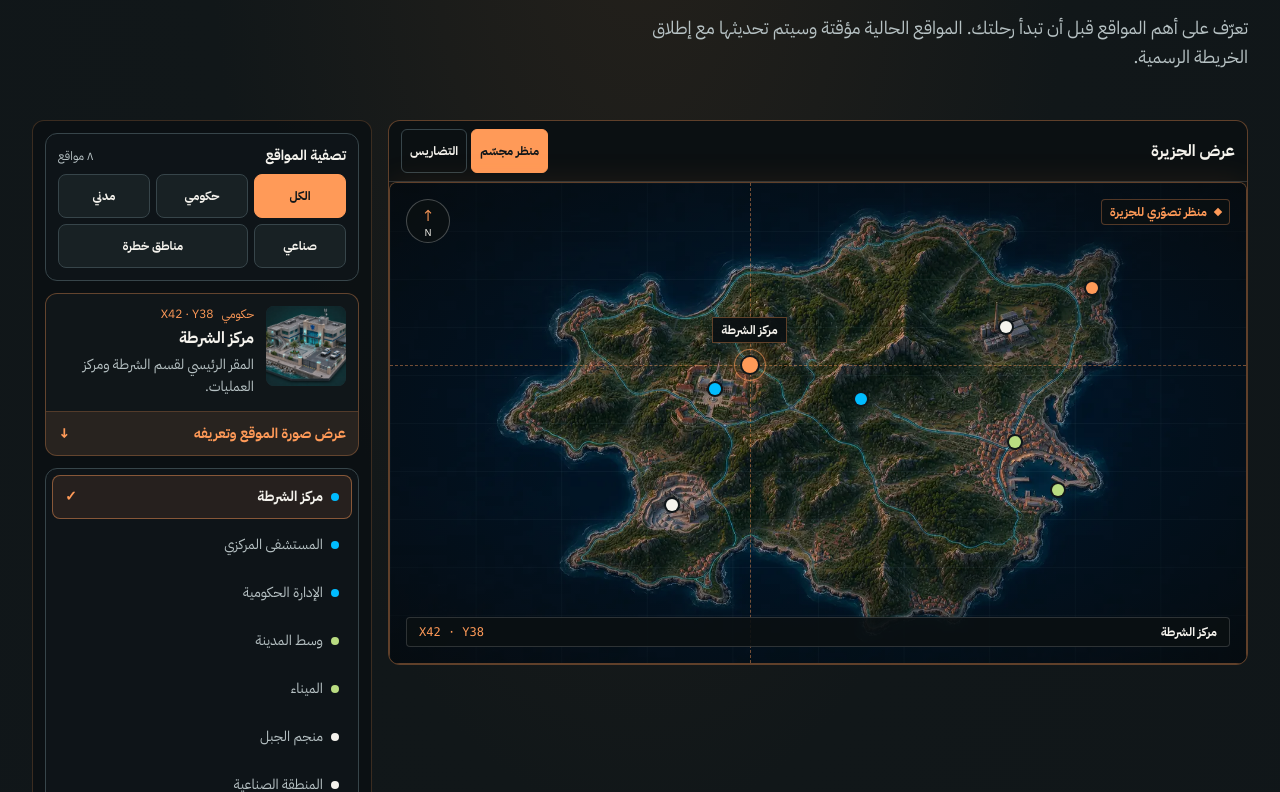
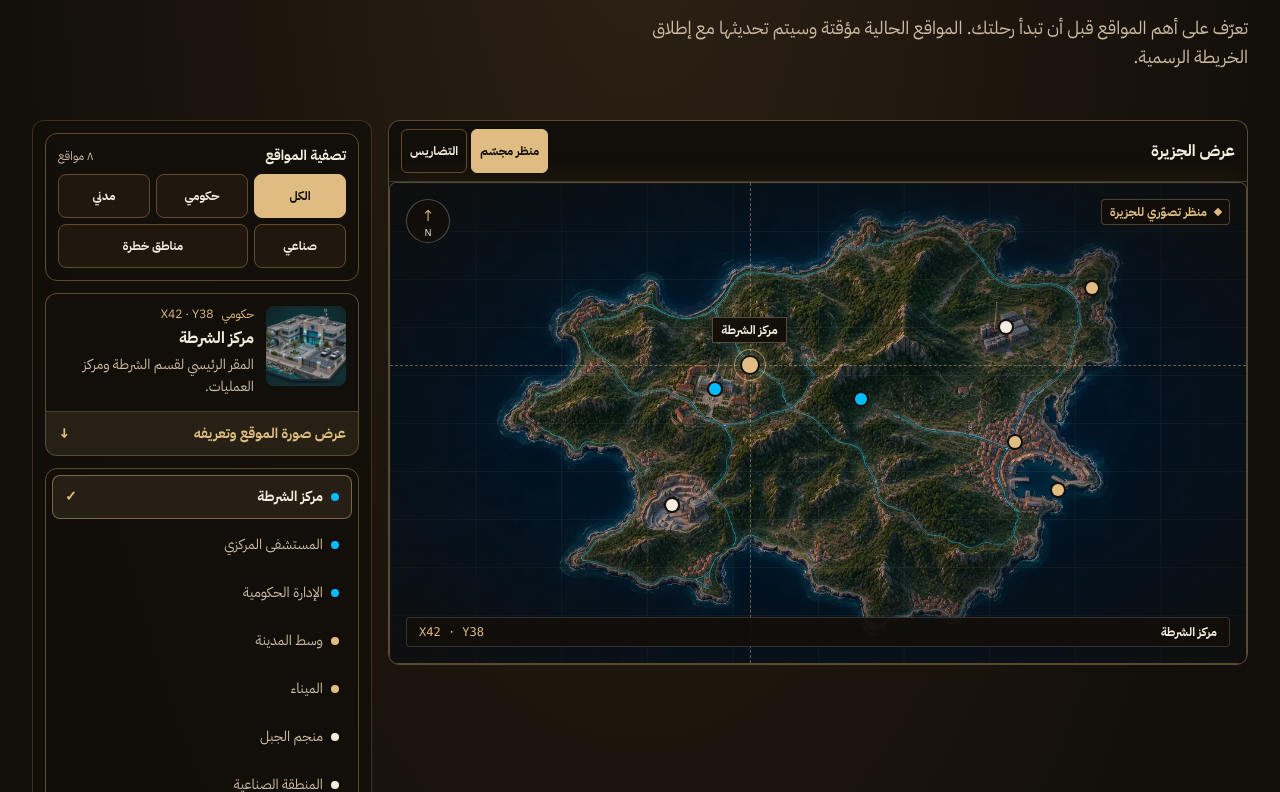
Before and after one commit to dhybalrwqy911-png/nextjs-boilerplate, a Next.js app: page /map in a window 1280 px wide. Shown: the part 788-1580 px from the top of the page. Built offline with nearby package versions, Linux system fonts and the light colour scheme.

Commit message:
Apply Arab Reforger logo palette across the site

```diff
--- a/app/globals.css
+++ b/app/globals.css
@@ -1,34 +1,35 @@
 @import "tailwindcss";
 
 :root {
-  --background: #101619;
-  --surface: #182124;
-  --surface-2: #222d31;
-  --border: #37454a;
-  --foreground: #f5f3ed;
-  --muted: #b7c2c4;
-  --olive: #688447;
-  --olive-bright: #b9dc81;
-  --accent: #efbd79;
-  --accent-foreground: #101619;
+  --background: #120e09;
+  --surface: #20180f;
+  --surface-2: #2d2215;
+  --border: #634a2a;
+  --foreground: #f5eddf;
+  --muted: #cbbba3;
+  --olive: #8e6735;
+  --olive-bright: #dfbd82;
+  --accent: #deb576;
+  --accent-foreground: #120e09;
 }
 
-[data-section-theme="about"] { --accent: #d7a9ef; }
-[data-section-theme="roleplay"] { --accent: #56ddbf; }
-[data-section-theme="departments"] { --accent: #82b4ff; }
-[data-section-theme="police"] { --accent: #72a6ff; }
-[data-section-theme="ems"] { --accent: #ff929f; }
-[data-section-theme="government"] { --accent: #a7caff; }
-[data-section-theme="jobs"] { --accent: #b9dc81; }
-[data-section-theme="map"] { --accent: #68d9ef; }
-[data-section-theme="news"] { --accent: #ffab73; }
-[data-section-theme="rules"] { --accent: #f6cf78; }
-[data-section-theme="join"] { --accent: #a5ecba; }
-[data-section-theme="discord"] { --accent: #aab0ff; }
-[data-section-theme="gangs"] { --accent: #ff8f95; }
-[data-section-theme="contraband"] { --accent: #ff946b; }
+[data-section-theme="about"],
+[data-section-theme="departments"],
+[data-section-theme="police"],
+[data-section-theme="government"] { --accent: #d4a565; }
 
-[data-section-theme="home"] { --accent: #efbd79; }
+[data-section-theme="roleplay"],
+[data-section-theme="jobs"],
+[data-section-theme="map"] { --accent: #dfbd82; }
+
+[data-section-theme="rules"],
+[data-section-theme="join"],
+[data-section-theme="discord"] { --accent: #efd09b; }
+
+[data-section-theme="news"],
+[data-section-theme="ems"],
+[data-section-theme="gangs"],
+[data-section-theme="contraband"] { --accent: #e3a578; }
 
 .site-frame {
   background: radial-gradient(ellipse 70% 32rem at 100% 0%, color-mix(in srgb, var(--accent) 11%, transparent), transparent), var(--background);
--- a/app/layout.tsx
+++ b/app/layout.tsx
@@ -47,7 +47,7 @@ export const metadata: Metadata = {
 };
 
 export const viewport: Viewport = {
-  themeColor: "#101619",
+  themeColor: "#120e09",
   colorScheme: "dark",
 };
 
--- a/components/interactive-map.tsx
+++ b/components/interactive-map.tsx
@@ -86,7 +86,7 @@ export function InteractiveMap() {
   }
 
   return (
-    <section id="map" aria-labelledby="map-title" className="border-y border-border bg-[radial-gradient(ellipse_at_top,#25211b_0%,#111719_48%,#101619_100%)] py-8 md:py-24" style={{ "--accent": "#ff9a58" } as React.CSSProperties}>
+    <section id="map" aria-labelledby="map-title" className="border-y border-border bg-[radial-gradient(ellipse_at_top,var(--surface-2),var(--background)_72%)] py-8 md:py-24">
       <div className="mx-auto flex max-w-7xl flex-col gap-5 px-4 md:gap-12 md:px-8">
         <SectionHeading
           index="06"
@@ -96,7 +96,7 @@ export function InteractiveMap() {
         />
 
         <Reveal className="grid gap-3 md:gap-4 lg:items-start lg:grid-cols-[minmax(0,1fr)_340px]">
-          <div className="row-start-2 min-w-0 overflow-hidden rounded-xl border border-accent/35 bg-[#0b1012] lg:row-start-auto">
+          <div className="row-start-2 min-w-0 overflow-hidden rounded-xl border border-accent/35 bg-background lg:row-start-auto">
             <div className="flex flex-wrap items-center justify-between gap-2 border-b border-white/15 px-3 py-2">
               <h3 className="font-bold text-foreground">عرض الجزيرة</h3>
               <div role="group" aria-label="عرض الخريطة" className="flex gap-1">
@@ -107,7 +107,7 @@ export function InteractiveMap() {
                 ))}
               </div>
             </div>
-            <div className="relative isolate aspect-video overflow-hidden rounded-lg border border-accent/35 bg-[#0b1012] shadow-[0_0_32px_#ff8a371a]">
+            <div className="relative isolate aspect-video overflow-hidden rounded-lg border border-accent/35 bg-background shadow-[0_0_32px_#deb5761a]">
               <Image
                 src={mapView === "city" ? "/images/island-city-view.webp" : "/images/map.png"}
                 alt={mapView === "city" ? "تصوّر مجسّم للجزيرة وأحيائها" : "خريطة طبوغرافية للجزيرة"}
@@ -119,20 +119,20 @@ export function InteractiveMap() {
                 className="pointer-events-none absolute inset-0 opacity-35"
                 style={{
                   backgroundImage:
-                    "linear-gradient(#789ea833 1px, transparent 1px), linear-gradient(90deg, #789ea833 1px, transparent 1px)",
+                    "linear-gradient(#cbbba333 1px, transparent 1px), linear-gradient(90deg, #cbbba333 1px, transparent 1px)",
                   backgroundSize: "10% 10%",
                 }}
               />
-              <div aria-hidden="true" className="pointer-events-none absolute inset-0 bg-[radial-gradient(ellipse_at_center,transparent_45%,#070a0cc9_100%)]" />
+              <div aria-hidden="true" className="pointer-events-none absolute inset-0 bg-[radial-gradient(ellipse_at_center,transparent_45%,#120e09c9_100%)]" />
               <div aria-hidden="true" className="pointer-events-none absolute inset-0">
                 <div className="absolute inset-x-0 border-t border-dashed border-accent/45" style={{ top: `${selectedPosition.y}%` }} />
                 <div className="absolute inset-y-0 border-l border-dashed border-accent/45" style={{ left: `${selectedPosition.x}%` }} />
               </div>
-              <div className="pointer-events-none absolute start-2 top-2 flex items-center gap-2 rounded-sm border border-accent/30 bg-[#0b1012]/90 px-2 py-1 text-xs font-bold text-accent md:start-4 md:top-4">
+              <div className="pointer-events-none absolute start-2 top-2 flex items-center gap-2 rounded-sm border border-accent/30 bg-background/90 px-2 py-1 text-xs font-bold text-accent md:start-4 md:top-4">
                 <span aria-hidden="true" className="size-1.5 rotate-45 bg-accent" />
                 {mapView === "city" ? "منظر تصوّري للجزيرة" : "خريطة التضاريس"}
               </div>
-              <div aria-label="الشمال أعلى الخريطة" className="pointer-events-none absolute end-2 top-2 flex size-9 flex-col items-center justify-center rounded-full border border-white/25 bg-[#0b1012]/90 text-[10px] leading-none text-foreground md:end-4 md:top-4 md:size-11">
+              <div aria-label="الشمال أعلى الخريطة" className="pointer-events-none absolute end-2 top-2 flex size-9 flex-col items-center justify-center rounded-full border border-white/25 bg-background/90 text-[10px] leading-none text-foreground md:end-4 md:top-4 md:size-11">
                 <span aria-hidden="true" className="text-base text-accent">↑</span>
                 <span aria-hidden="true">N</span>
               </div>
@@ -153,14 +153,14 @@ export function InteractiveMap() {
                         aria-label={loc.name}
                         className="group relative flex size-11 items-center justify-center focus-visible:outline-2 focus-visible:outline-accent"
                       >
-                        {isSelected && <span aria-hidden="true" className="absolute size-8 rounded-full border border-accent/60 bg-accent/10 shadow-[0_0_18px_#ff8a3766]" />}
+                        {isSelected && <span aria-hidden="true" className="absolute size-8 rounded-full border border-accent/60 bg-accent/10 shadow-[0_0_18px_#deb57666]" />}
                         <span
                           className={`relative rounded-full ring-2 ring-background transition-all ${
                             isSelected ? "size-4 bg-accent" : `size-3 group-hover:size-4 ${categoryColor[loc.category]}`
                           }`}
                         />
                         <span
-                          className={`pointer-events-none absolute bottom-full hidden md:block whitespace-nowrap border border-accent/35 bg-[#0b1012]/95 px-2 py-1 text-xs font-bold text-foreground transition-opacity ${
+                          className={`pointer-events-none absolute bottom-full hidden md:block whitespace-nowrap border border-accent/35 bg-background/95 px-2 py-1 text-xs font-bold text-foreground transition-opacity ${
                             isSelected ? "opacity-100" : "opacity-0 group-hover:opacity-100 group-focus-visible:opacity-100"
                           }`}
                         >
@@ -171,14 +171,14 @@ export function InteractiveMap() {
                   );
                 })}
               </ul>
-              <div className="pointer-events-none absolute inset-x-2 bottom-2 flex flex-wrap items-center justify-between gap-x-2 gap-y-1 rounded-sm border border-white/15 bg-[#0b1012]/90 px-2 py-1.5 text-xs md:inset-x-4 md:bottom-4 md:px-3">
+              <div className="pointer-events-none absolute inset-x-2 bottom-2 flex flex-wrap items-center justify-between gap-x-2 gap-y-1 rounded-sm border border-white/15 bg-background/90 px-2 py-1.5 text-xs md:inset-x-4 md:bottom-4 md:px-3">
                 <span className="font-bold text-foreground">{selected.name}</span>
                 <bdi dir="ltr" className="font-mono text-accent">{`X${selected.x} · Y${selected.y}`}</bdi>
               </div>
             </div>
           </div>
 
-          <div className="contents lg:flex lg:min-w-0 lg:flex-col lg:gap-3 lg:rounded-xl lg:border lg:border-accent/20 lg:bg-[#0b1012]/80 lg:p-3">
+          <div className="contents lg:flex lg:min-w-0 lg:flex-col lg:gap-3 lg:rounded-xl lg:border lg:border-accent/20 lg:bg-background/80 lg:p-3">
             <div className="row-start-1 rounded-xl border border-border bg-background/80 p-3">
               <div className="mb-2 flex items-center justify-between gap-2">
                 <h3 className="text-sm font-bold text-foreground">تصفية المواقع</h3>
```
